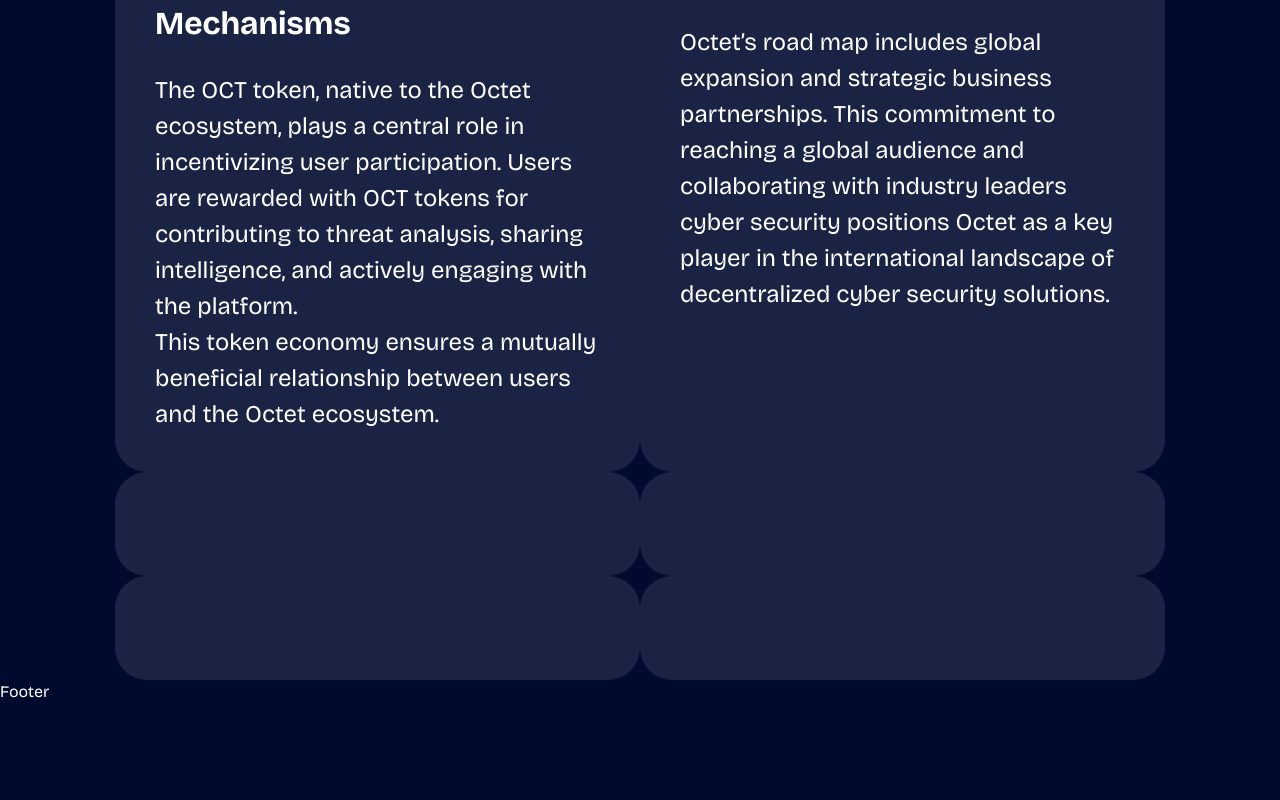
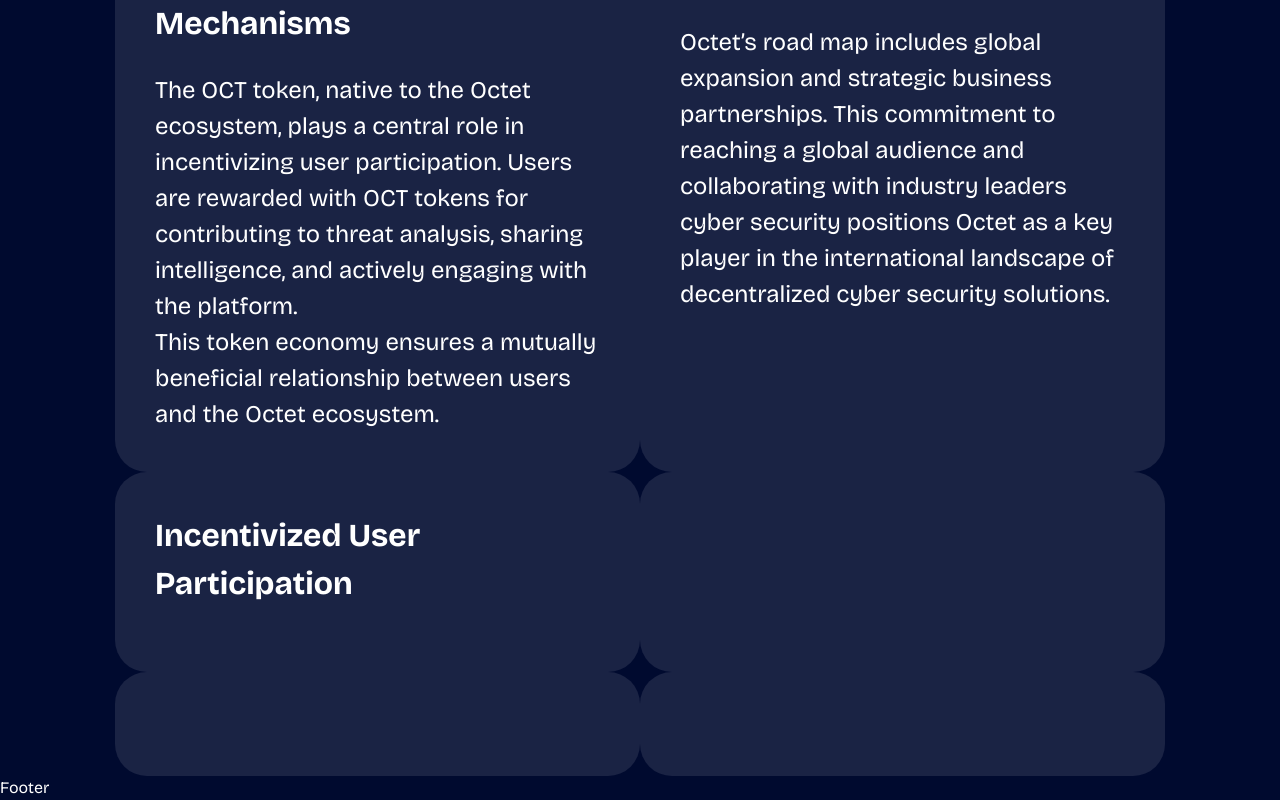
Before and after one commit to chochodev/Octet-app, a React (Create React App) app: page / in a window 1280 px wide. Shown: the part 2831-3631 px from the top of the page. Before the commit the page ends 3535 px from the top, so only its background shows below. Built offline with nearby package versions, Linux system fonts and the light colour scheme.

Commit message:
continuing the roadmap section

```diff
--- a/src/views/home/s3_roadmap/index.jsx
+++ b/src/views/home/s3_roadmap/index.jsx
@@ -17,7 +17,7 @@ const Roadmap = (props) => {
       text: 'Octet’s road map includes global expansion and strategic business partnerships. This commitment to reaching a global audience and collaborating with industry leaders cyber security positions Octet as a key player in the international landscape of decentralized cyber security solutions.'
     },
     {
-      title: '',
+      title: 'Incentivized User Participation',
       text: ''
     },
     {
```
